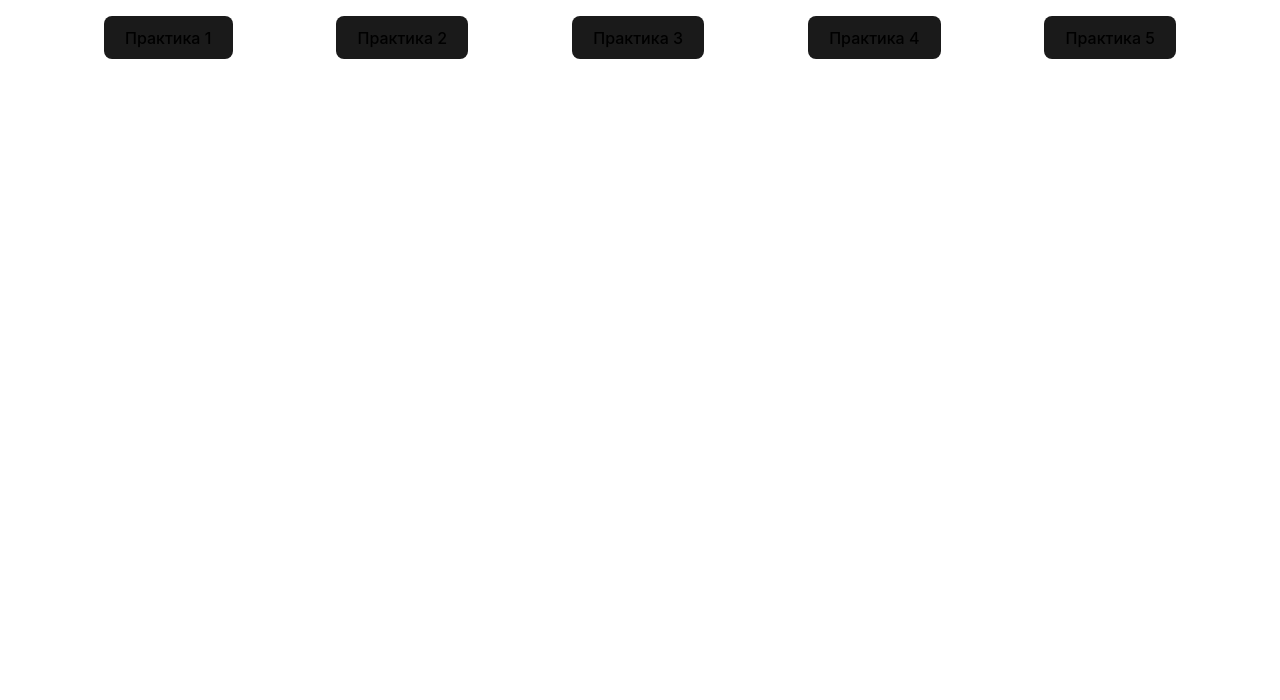
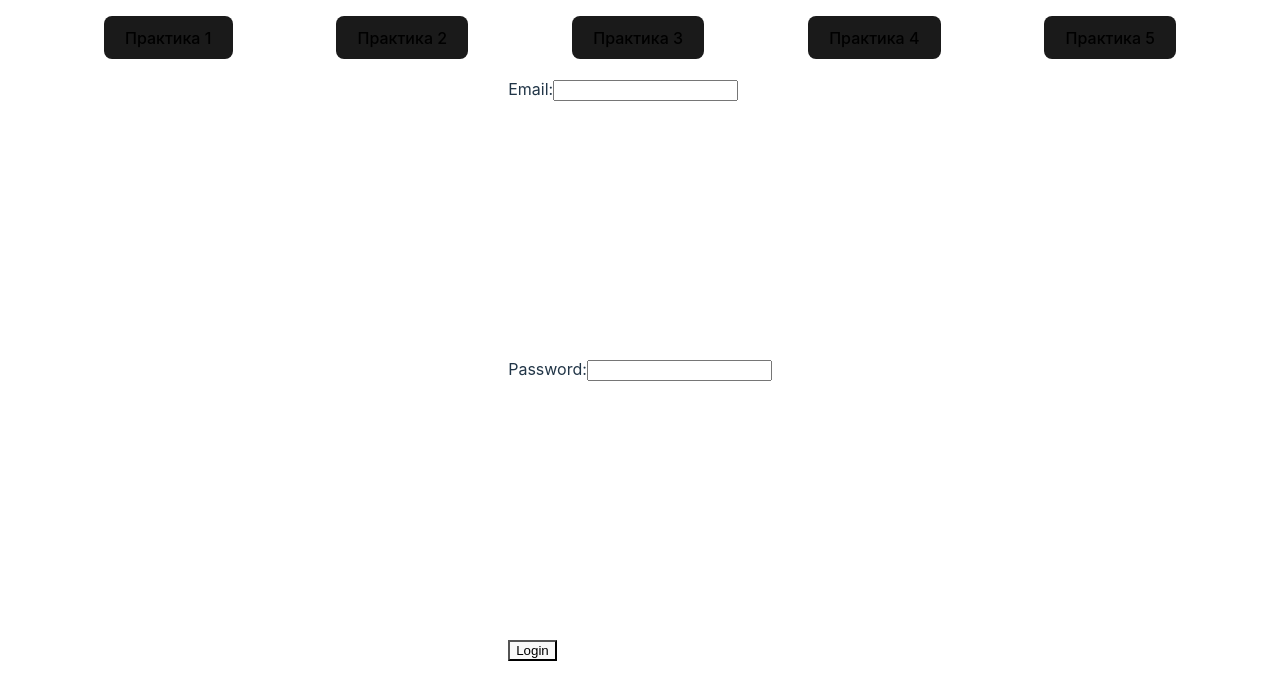
Before and after one commit to BadHard101/RKSP6_PR1, a React (Vite) app: page /login in a window 1280 px wide. Shown: the top 700 px of the page. Built offline with nearby package versions, Linux system fonts and the light colour scheme.

Commit message:
RP6 LoginForm через localStorage c token

```diff
--- a/src/App.jsx
+++ b/src/App.jsx
@@ -9,6 +9,7 @@ import Prac4 from "./components/Pages/Prac4/Prac4.jsx";
 import {Provider} from "react-redux";
 import store from "./redux/store.js";
 import AgreementForm from "./components/Pages/Prac5/AgreementForm.jsx";
+import LoginForm from "./components/Pages/Prac6/LoginForm.jsx";
 
 function App() {
     return (
@@ -25,6 +26,8 @@ function App() {
                         <AgreementForm/>
                     </Provider>
                 }/>
+
+                <Route path="/login" element={<LoginForm />} />
             </Routes>
         </>
     )
--- /dev/null
+++ b/src/components/Pages/Prac6/LoginForm.jsx
@@ -0,0 +1,68 @@
+import React, { useState } from 'react';
+
+const LoginForm = () => {
+    const [email, setEmail] = useState('');
+    const [password, setPassword] = useState('');
+
+    const handleEmailChange = (e) => {
+        setEmail(e.target.value);
+    };
+
+    const handlePasswordChange = (e) => {
+        setPassword(e.target.value);
+    };
+
+    const authenticateUser = async (email, password) => {
+        // Эмуляция запроса на сервер для аутентификации
+        return new Promise((resolve, reject) => {
+            setTimeout(() => {
+                if (email === 'user@example.com' && password === 'password') {
+                    resolve({ token: 'mock_access_token' });
+                } else {
+                    reject(new Error('Invalid email or password'));
+                }
+            }, 1000);
+        });
+    };
+
+    const handleSubmit = async (e) => {
+        e.preventDefault();
+        try {
+            const result = await authenticateUser(email, password);
+            // Сохраняем токен доступа в localStorage
+            localStorage.setItem('accessToken', result.token);
+            // Дополнительные действия при успешной аутентификации
+            console.log('Authentication successful:', result);
+        } catch (error) {
+            console.error('Authentication error:', error.message);
+        }
+    };
+
+    return (
+        <form onSubmit={handleSubmit}>
+            <div>
+                <label htmlFor="email">Email:</label>
+                <input
+                    type="email"
+                    id="email"
+                    value={email}
+                    onChange={handleEmailChange}
+                    required
+                />
+            </div>
+            <div>
+                <label htmlFor="password">Password:</label>
+                <input
+                    type="password"
+                    id="password"
+                    value={password}
+                    onChange={handlePasswordChange}
+                    required
+                />
+            </div>
+            <button type="submit">Login</button>
+        </form>
+    );
+};
+
+export default LoginForm;
```
